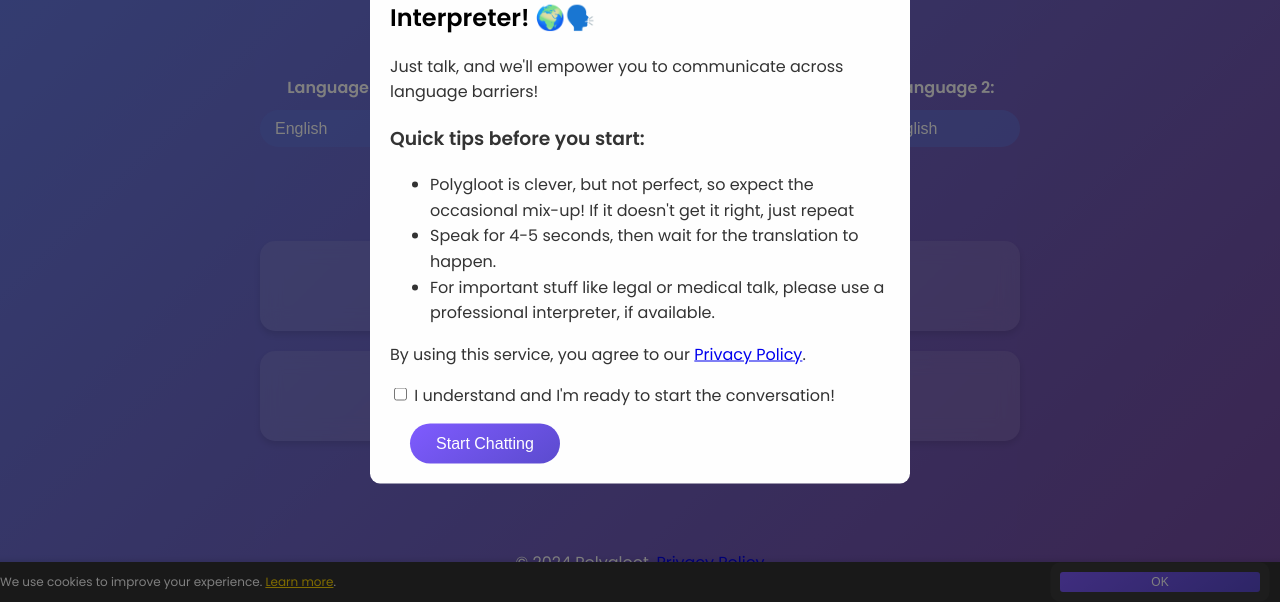
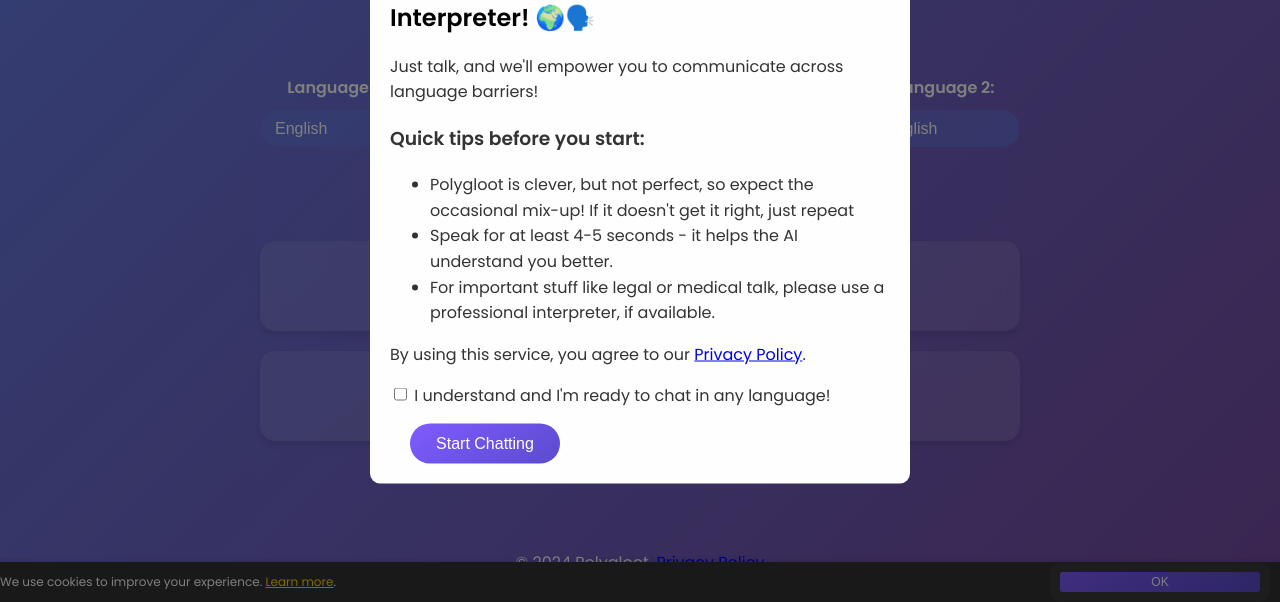
Before and after one commit to jacguidi/polygloot, a website: page index.html in a window 1280 px wide. Shown: the part 198-800 px from the top of the page. Drawn offline with Linux system fonts and the light colour scheme.

Commit message:
Update index.html

```diff
--- a/index.html
+++ b/index.html
@@ -288,6 +288,7 @@
     </div>
 
     <!-- disclaimer popup -->
+    <!-- disclaimer popup -->
 <div id="disclaimerPopup" class="popup">
     <div class="popup-content">
         <h2>Welcome to Polygloot, your Personal Interpreter! 🌍🗣️</h2>
@@ -295,13 +296,13 @@
         <h3>Quick tips before you start:</h3>
         <ul>
             <li>Polygloot is clever, but not perfect, so expect the occasional mix-up! If it doesn't get it right, just repeat</li>
-            <li>Speak for 4-5 seconds, then wait for the translation to happen.</li>
+            <li>Speak for at least 4-5 seconds - it helps the AI understand you better.</li>
             <li>For important stuff like legal or medical talk, please use a professional interpreter, if available.</li>
         </ul>
         <p>By using this service, you agree to our <a href="privacy-policy.html" target="_blank">Privacy Policy</a>.</p>
         <label>
             <input type="checkbox" id="understandCheckbox">
-            I understand and I'm ready to start the conversation!
+            I understand and I'm ready to chat in any language!
         </label>
         <div class="button-container">
             <button id="acceptButton" disabled>Start Chatting</button>
@@ -309,7 +310,8 @@
     </div>
 </div>
 
-        <script src="app.js"></script>
+    <script src="https://cdn.jsdelivr.net/npm/hark@1.2.3/hark.bundle.min.js"></script>
+    <script src="app.js"></script>
 
     <footer>
     <p>&copy; 2024 Polygloot. <a href="privacy-policy.html">Privacy Policy</a></p>
```
